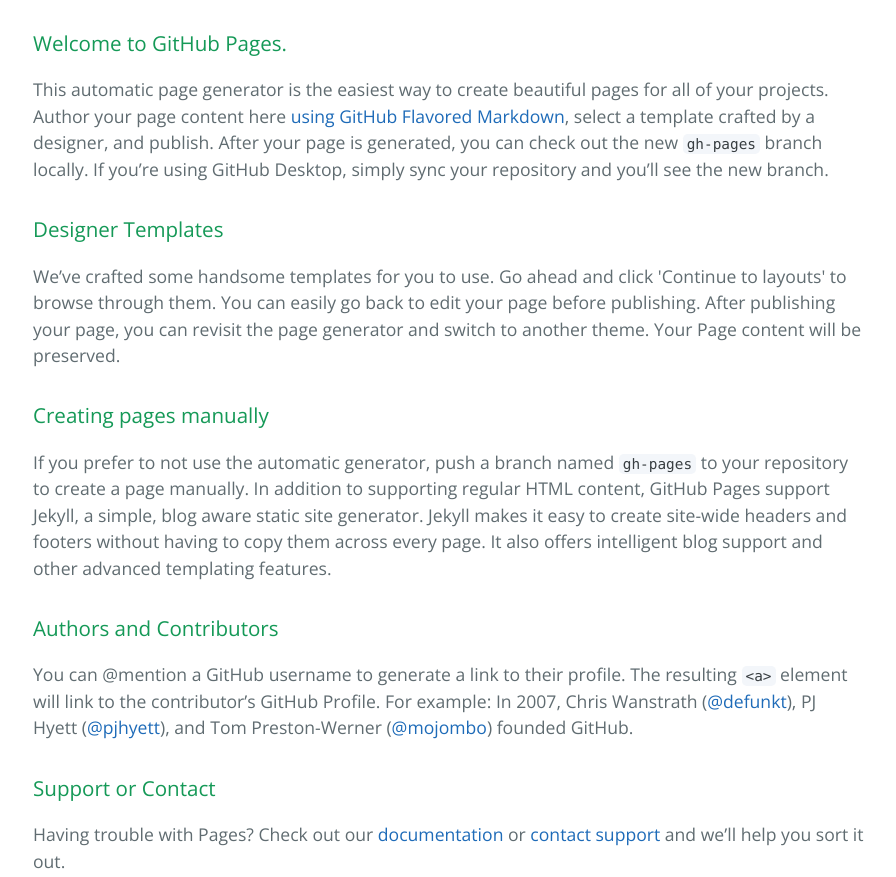
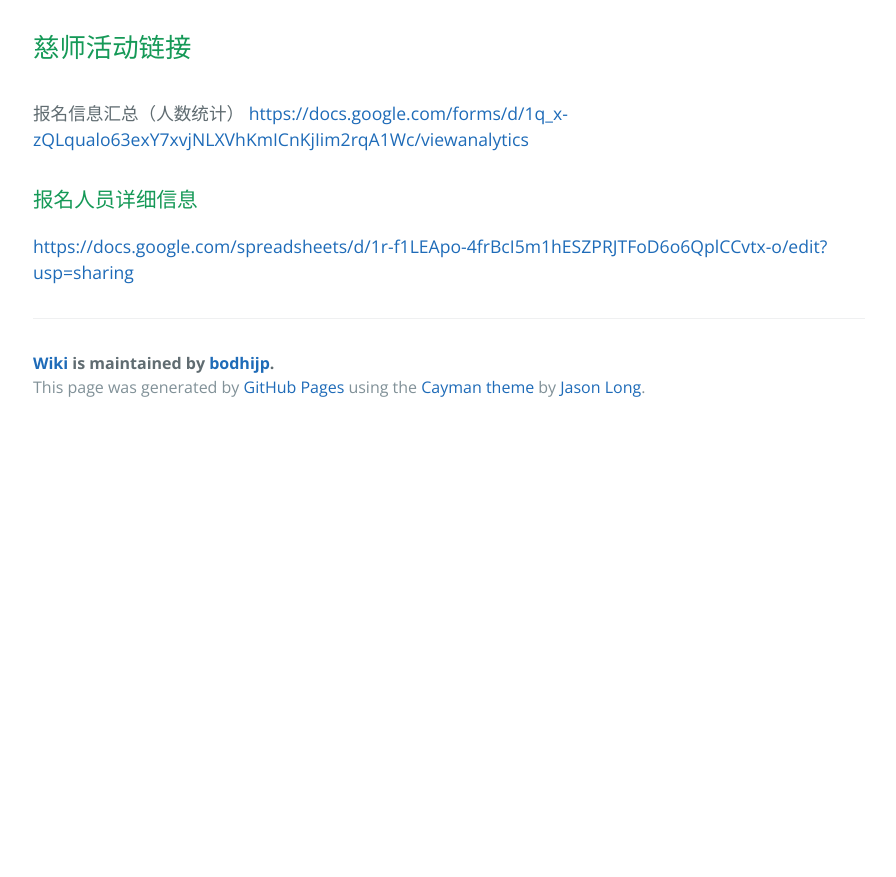
Before and after one commit to bodhijp/wiki, a plain HTML site: page index.html in a window 1280 px wide. Shown: the part 340-1217 px from the top of the page, without its empty margins (191-1087 px from the left). After the commit the page ends 800 px from the top, so only its background shows below. Drawn offline with nearby package versions, Linux system fonts and the light colour scheme.

```diff
--- a/index.html
+++ b/index.html
@@ -19,30 +19,18 @@
     </section>
 
     <section class="main-content">
-      <h3>
-<a id="welcome-to-github-pages" class="anchor" href="#welcome-to-github-pages" aria-hidden="true"><span aria-hidden="true" class="octicon octicon-link"></span></a>Welcome to GitHub Pages.</h3>
+      <h2>
+<a id="慈师活动链接" class="anchor" href="#%E6%85%88%E5%B8%88%E6%B4%BB%E5%8A%A8%E9%93%BE%E6%8E%A5" aria-hidden="true"><span aria-hidden="true" class="octicon octicon-link"></span></a>慈师活动链接</h2>
 
-<p>This automatic page generator is the easiest way to create beautiful pages for all of your projects. Author your page content here <a href="https://guides.github.com/features/mastering-markdown/">using GitHub Flavored Markdown</a>, select a template crafted by a designer, and publish. After your page is generated, you can check out the new <code>gh-pages</code> branch locally. If you’re using GitHub Desktop, simply sync your repository and you’ll see the new branch.</p>
+<h3></h3>
+
+<p>报名信息汇总（人数统计）
+<a href="https://docs.google.com/forms/d/1q_x-zQLqualo63exY7xvjNLXVhKmICnKjIim2rqA1Wc/viewanalytics">https://docs.google.com/forms/d/1q_x-zQLqualo63exY7xvjNLXVhKmICnKjIim2rqA1Wc/viewanalytics</a></p>
 
 <h3>
-<a id="designer-templates" class="anchor" href="#designer-templates" aria-hidden="true"><span aria-hidden="true" class="octicon octicon-link"></span></a>Designer Templates</h3>
+<a id="报名人员详细信息" class="anchor" href="#%E6%8A%A5%E5%90%8D%E4%BA%BA%E5%91%98%E8%AF%A6%E7%BB%86%E4%BF%A1%E6%81%AF" aria-hidden="true"><span aria-hidden="true" class="octicon octicon-link"></span></a>报名人员详细信息</h3>
 
-<p>We’ve crafted some handsome templates for you to use. Go ahead and click 'Continue to layouts' to browse through them. You can easily go back to edit your page before publishing. After publishing your page, you can revisit the page generator and switch to another theme. Your Page content will be preserved.</p>
-
-<h3>
-<a id="creating-pages-manually" class="anchor" href="#creating-pages-manually" aria-hidden="true"><span aria-hidden="true" class="octicon octicon-link"></span></a>Creating pages manually</h3>
-
-<p>If you prefer to not use the automatic generator, push a branch named <code>gh-pages</code> to your repository to create a page manually. In addition to supporting regular HTML content, GitHub Pages support Jekyll, a simple, blog aware static site generator. Jekyll makes it easy to create site-wide headers and footers without having to copy them across every page. It also offers intelligent blog support and other advanced templating features.</p>
-
-<h3>
-<a id="authors-and-contributors" class="anchor" href="#authors-and-contributors" aria-hidden="true"><span aria-hidden="true" class="octicon octicon-link"></span></a>Authors and Contributors</h3>
-
-<p>You can @mention a GitHub username to generate a link to their profile. The resulting <code>&lt;a&gt;</code> element will link to the contributor’s GitHub Profile. For example: In 2007, Chris Wanstrath (<a href="https://github.com/defunkt" class="user-mention">@defunkt</a>), PJ Hyett (<a href="https://github.com/pjhyett" class="user-mention">@pjhyett</a>), and Tom Preston-Werner (<a href="https://github.com/mojombo" class="user-mention">@mojombo</a>) founded GitHub.</p>
-
-<h3>
-<a id="support-or-contact" class="anchor" href="#support-or-contact" aria-hidden="true"><span aria-hidden="true" class="octicon octicon-link"></span></a>Support or Contact</h3>
-
-<p>Having trouble with Pages? Check out our <a href="https://help.github.com/pages">documentation</a> or <a href="https://github.com/contact">contact support</a> and we’ll help you sort it out.</p>
+<p><a href="https://docs.google.com/spreadsheets/d/1r-f1LEApo-4frBcI5m1hESZPRJTFoD6o6QplCCvtx-o/edit?usp=sharing">https://docs.google.com/spreadsheets/d/1r-f1LEApo-4frBcI5m1hESZPRJTFoD6o6QplCCvtx-o/edit?usp=sharing</a></p>
 
       <footer class="site-footer">
         <span class="site-footer-owner"><a href="https://github.com/bodhijp/wiki">Wiki</a> is maintained by <a href="https://github.com/bodhijp">bodhijp</a>.</span>
```
Also changed, not shown: params.json (+1 -1 lines).
